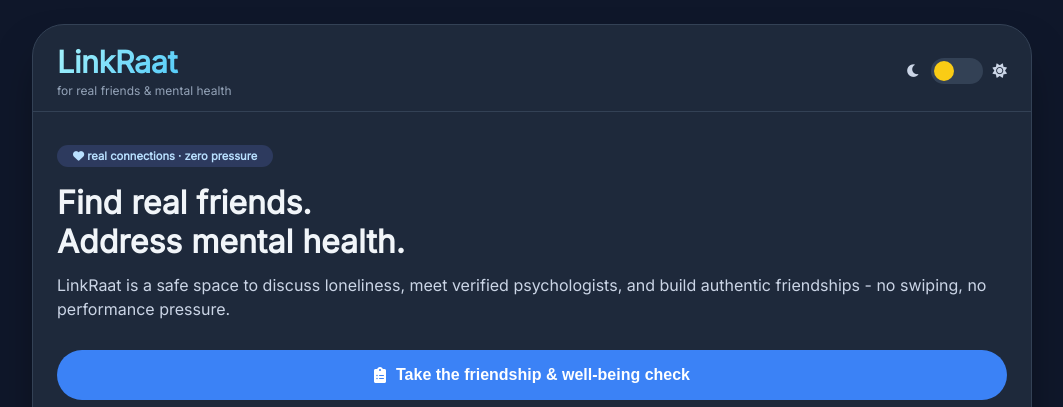
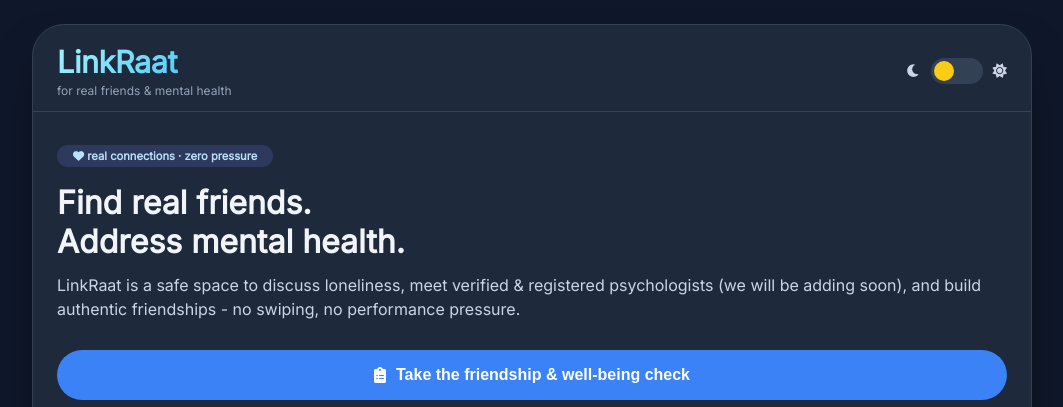
Before and after one commit to webtester-t/linkraat.com, a plain HTML site: page index.html in a window 1280 px wide. Shown: the top 407 px of the page, without its empty margins (108-1171 px from the left). Drawn offline with Linux system fonts and the light colour scheme.

Commit message:
Update landing description for clarity

```diff
--- a/index.html
+++ b/index.html
@@ -673,7 +673,7 @@
             <div class="landing-block">
                 <div class="hero-badge"><i class="fas fa-heart"></i> real connections · zero pressure</div>
                 <h1 class="landing-title">Find real friends.<br>Address mental health.</h1>
-                <p class="landing-desc">LinkRaat is a safe space to discuss loneliness, meet verified psychologists, and build authentic friendships - no swiping, no performance pressure.</p>
+                <p class="landing-desc">LinkRaat is a safe space to discuss loneliness, meet verified & registered psychologists (we will be adding soon), and build authentic friendships - no swiping, no performance pressure.</p>
                 <button id="startSurveyBtn" class="btn-start-survey"><i class="fas fa-clipboard-list"></i> Take the friendship & well‑being check</button>
                 <div class="social-icons">
                     <a href="https://www.instagram.com/linkraat" target="_blank" aria-label="Instagram"><i class="fab fa-instagram"></i></a>
```
